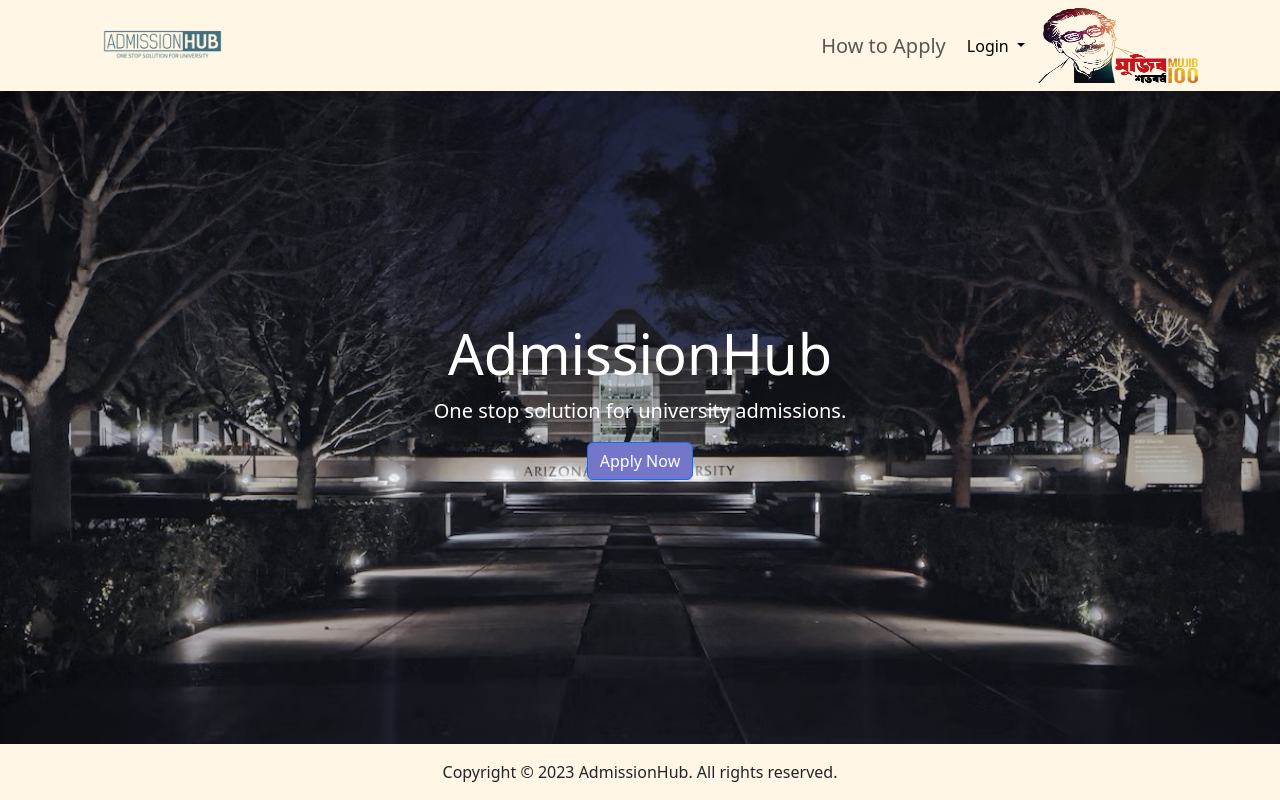
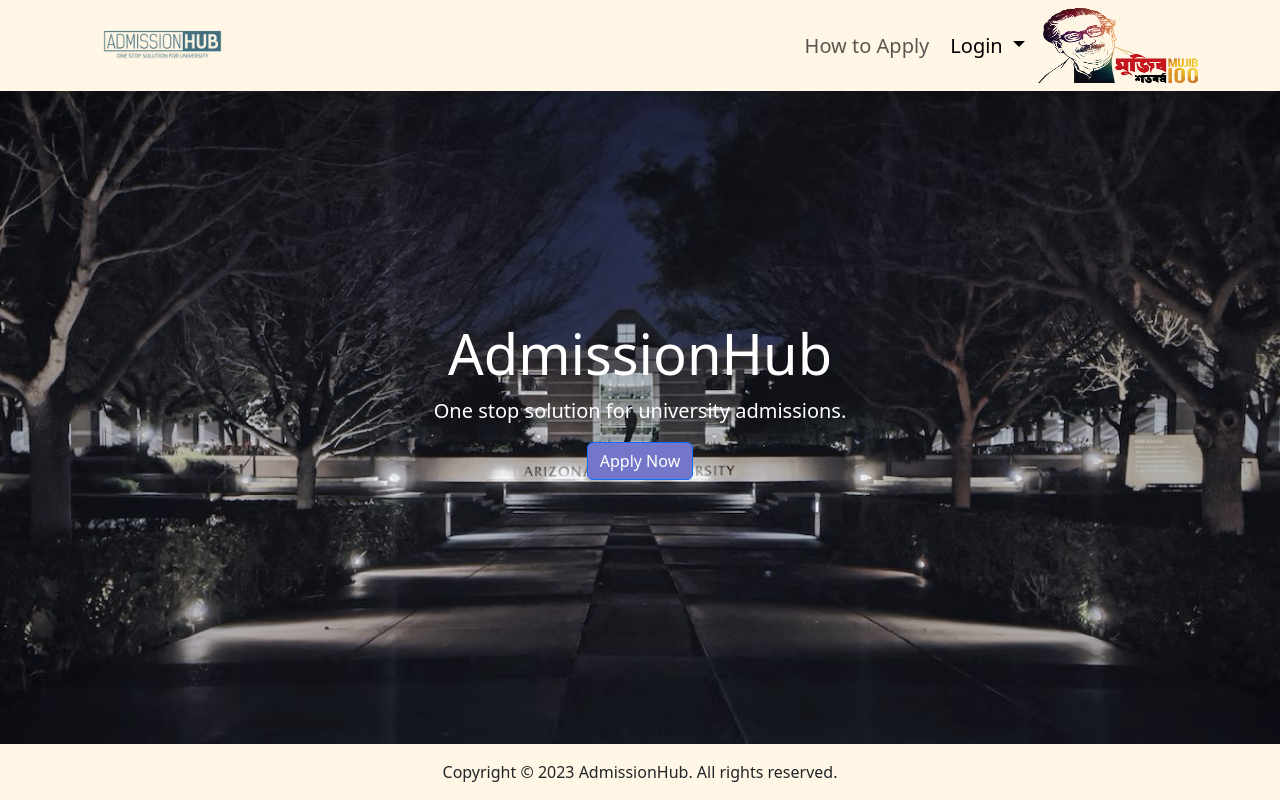
Before and after one commit to rajib-raiyat/admission-hub, a Flask app: page / in a window 1280 px wide. Run offline with Flask 3, Linux system fonts and the light colour scheme.

Commit message:
Login button font style and size changed

```diff
--- a/front-end/templates/index.html
+++ b/front-end/templates/index.html
@@ -112,7 +112,7 @@
                         <li class="nav-item active"><a class="nav-link" href="#">How to Apply</a></li>
 
                         <div class="dropdown">
-                            <a aria-expanded="false" class="btn btn-green dropdown-toggle" data-bs-auto-close="outside"
+                            <a aria-expanded="false" class="btn btn-green dropdown-toggle fs-5 nav-item" data-bs-auto-close="outside"
                                data-bs-toggle="dropdown" href="#" id="universityDropdown"
                                role="button">
                                 Login
```
